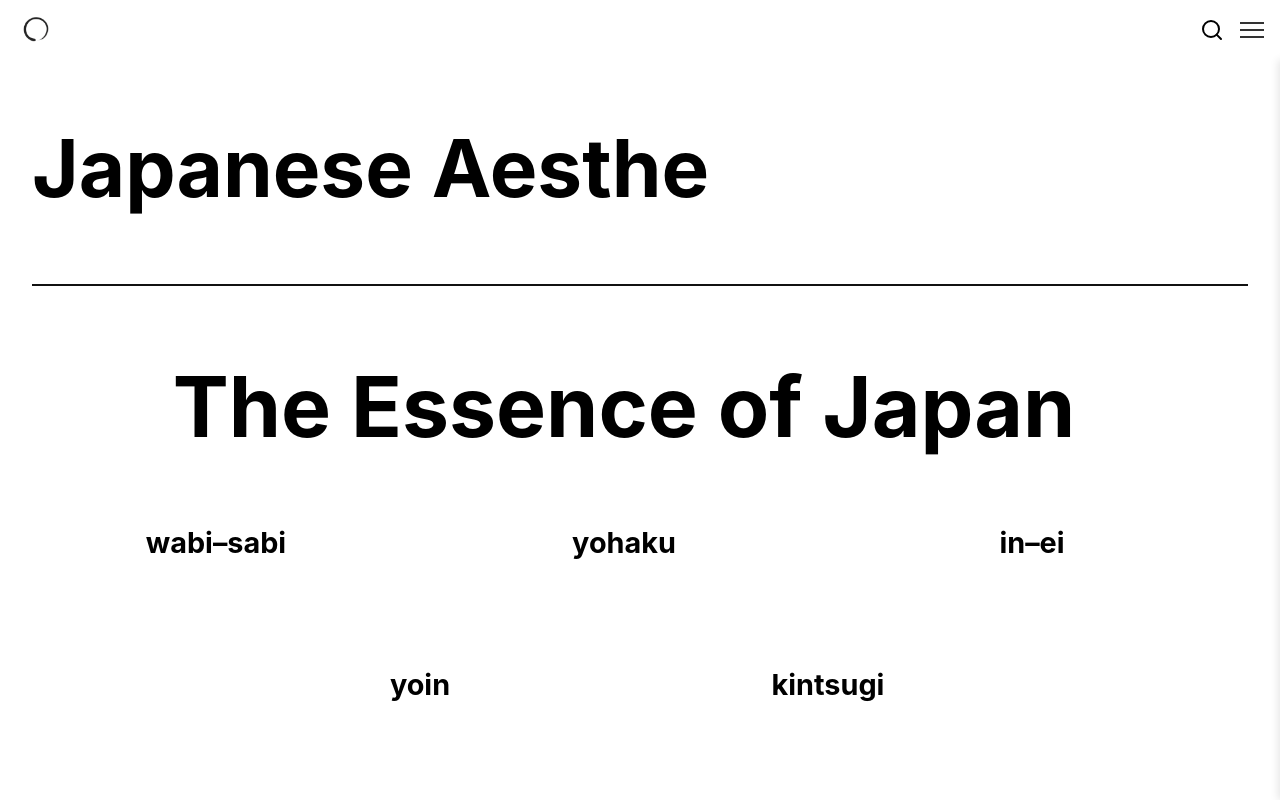
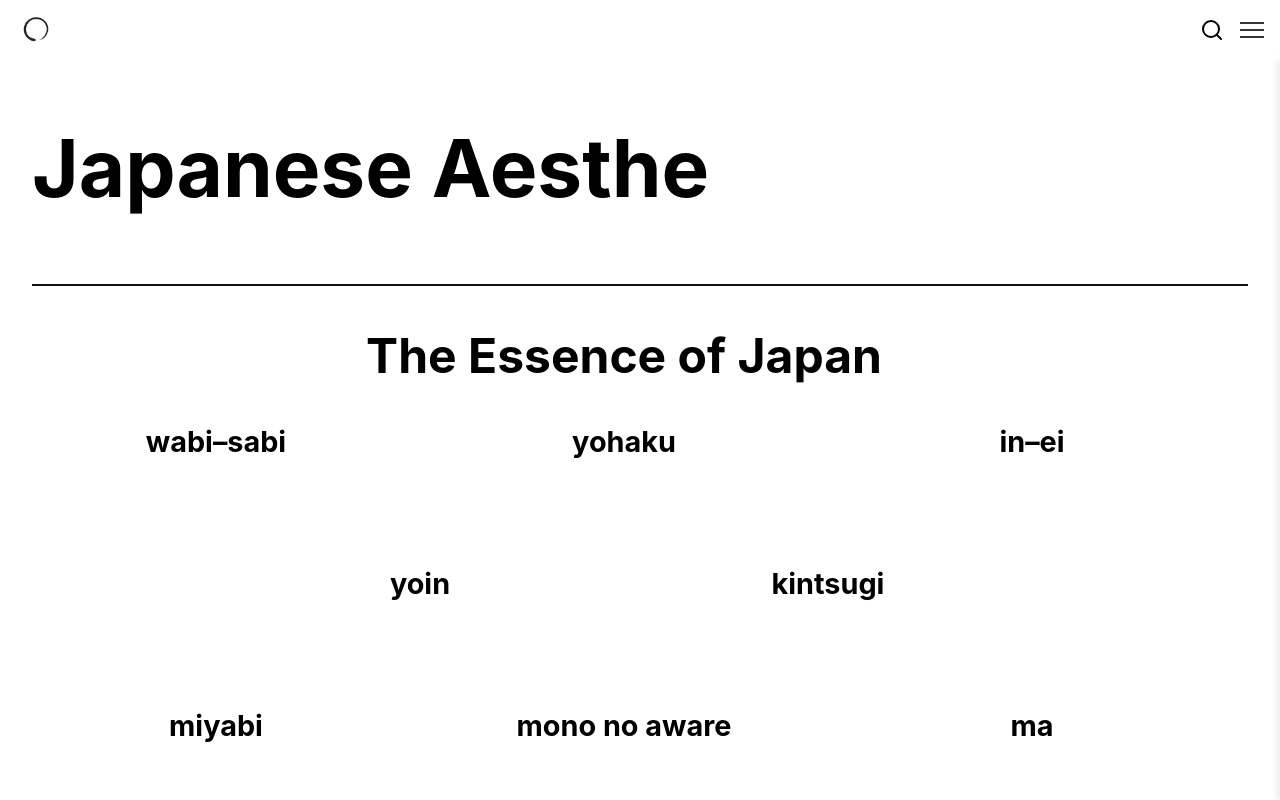
Before and after one commit to yuto0121/japanese-aesthetics, a Next.js app: page / in a window 1280 px wide. Shown: the top 800 px of the page. Built offline with nearby package versions, Linux system fonts and the light colour scheme; a web font is replaced by a local one.

Commit message:
image insert

```diff
--- a/styles/TheEssenceOfJapan.module.css
+++ b/styles/TheEssenceOfJapan.module.css
@@ -5,7 +5,8 @@
 }
 
 .beautyConceptsTitle {
-    font-size: 3.5rem;
+    margin-top: 2rem;
+    font-size: 2rem;
     font-weight: 700;
     text-align: center;
     margin-bottom: 8rem;
```
